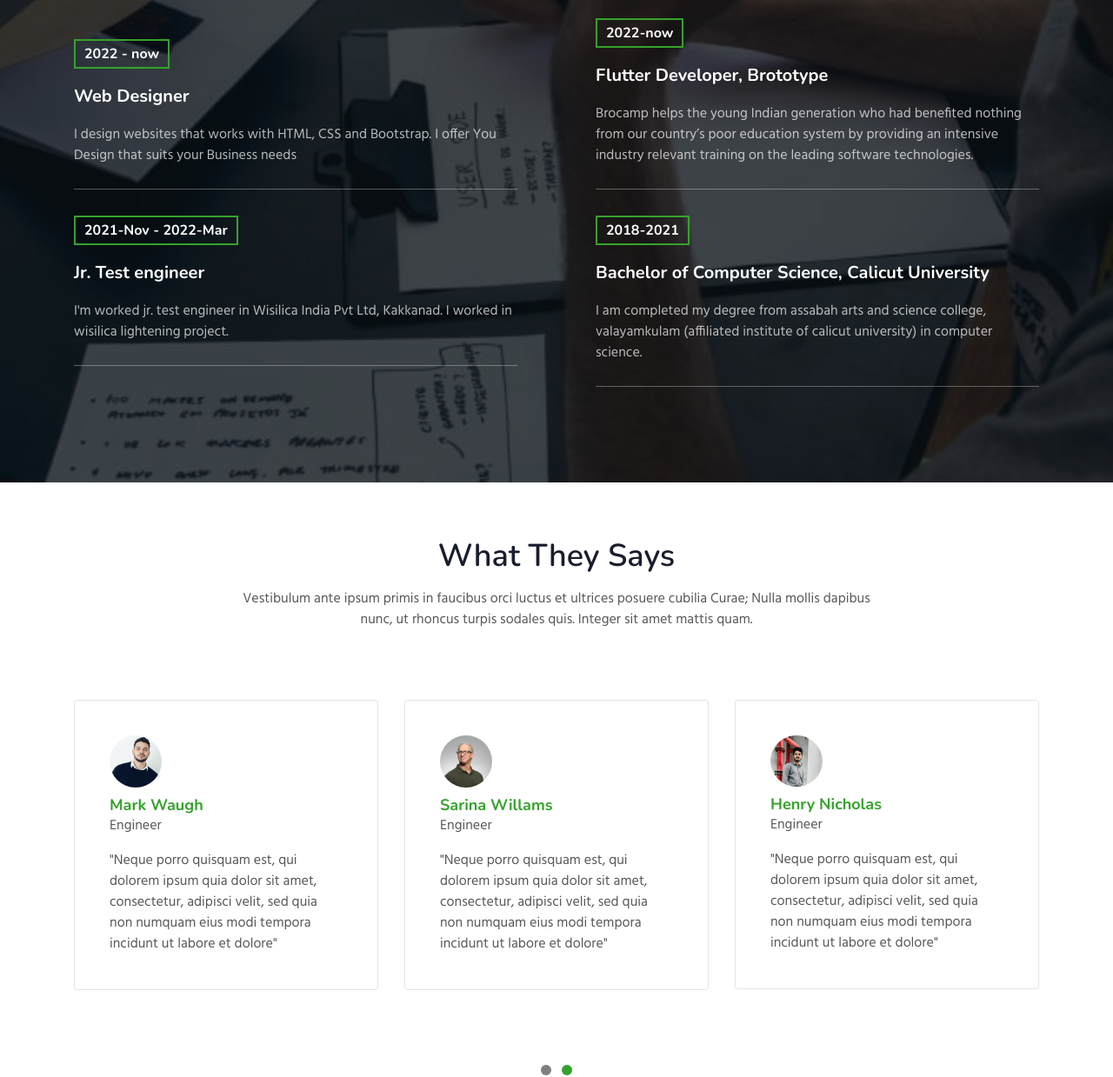
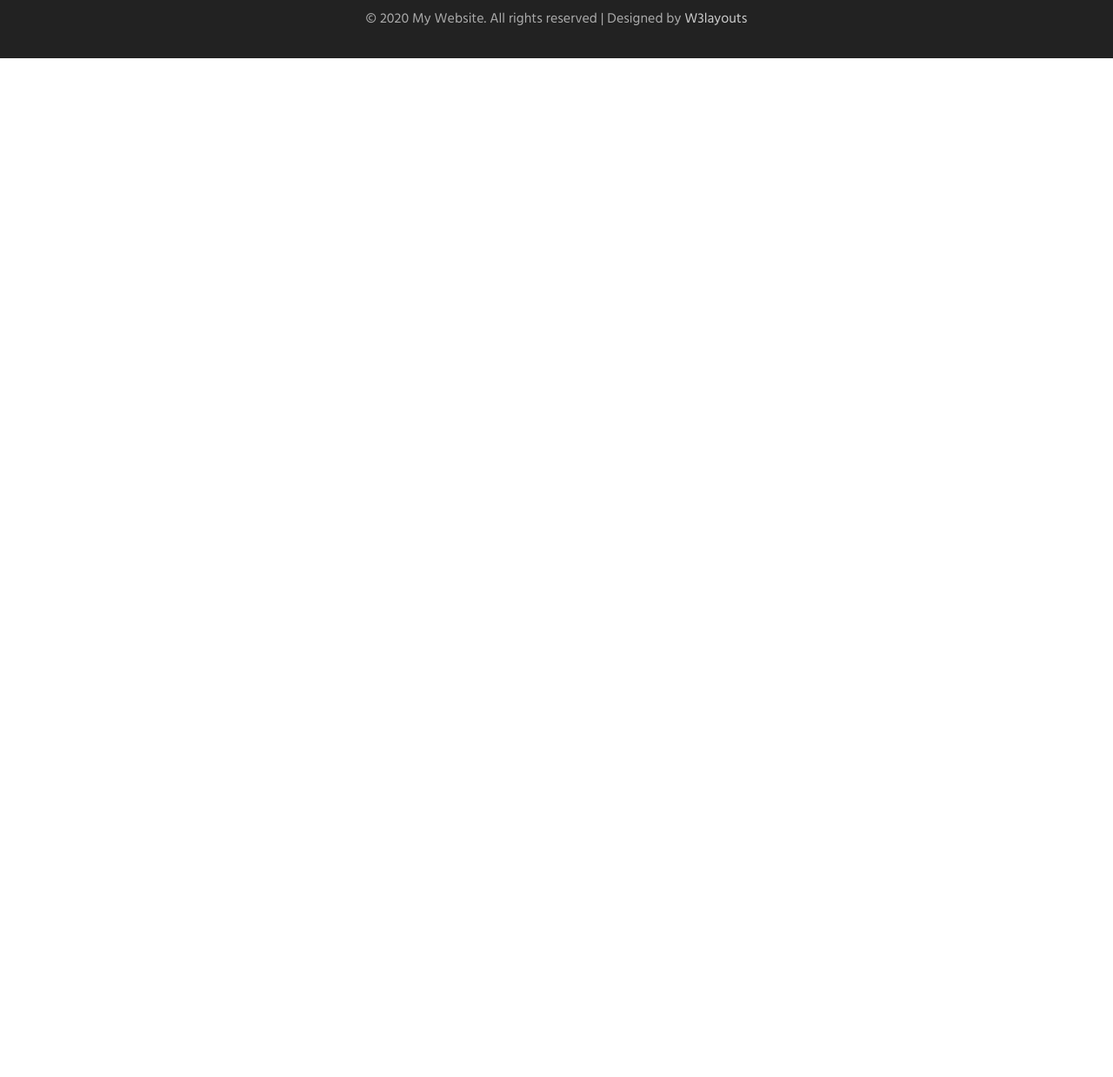
Before and after one commit to MuhammedFaseenCM/portfolio, a plain HTML site: page index.html in a window 1280 px wide. Shown: the part 3388-4627 px from the top of the page at 87% size. After the commit the page ends 3455 px from the top, so only its background shows below. Drawn offline with nearby package versions, Linux system fonts and the light colour scheme.

Commit message:
Update index.html

```diff
--- a/index.html
+++ b/index.html
@@ -379,7 +379,7 @@ Author URL: http://w3layouts.com
 </div>
 <script src="assets/js/jquery-3.3.1.min.js"></script>
 <script src="assets/js/lightbox-plus-jquery.min.js"></script>
-<section class="services-12" id="experience">
+<!-- <section class="services-12" id="experience">
 	<div class="form-12-content">
 		<div class="container">
 			<div class="grid grid-column-2 ">
@@ -416,7 +416,7 @@ Author URL: http://w3layouts.com
 		</div>
 	</div>
 </section>
-<section class="w3l-testimonials" id="testimonials">
+<!-- <section class="w3l-testimonials" id="testimonials">
   <div class="customers-6-content py-5">
     <div class="container py-lg-3">
       <div class="heading text-center mx-auto">
@@ -434,9 +434,9 @@ Author URL: http://w3layouts.com
 
         </ol>
         <!-- Carousel items -->
-        <div class="carousel-inner pb-5">
+<!--         <div class="carousel-inner pb-5">
 
-          <div class="carousel-item active">
+<!--           <div class="carousel-item active">
             <div class="customer row py-5 mt-3">
               <div class="col-lg-4 col-md-6">
                 <div class="card">
@@ -446,9 +446,9 @@ Author URL: http://w3layouts.com
                     <h3 class="card-title mt-2">Henry Nicholas</h3>
                     <p class="sub-title mb-3">Photographer</p>
                     <p class="card-text">  "Neque porro quisquam est, qui dolorem ipsum quia dolor sit amet, consectetur, adipisci velit, sed quia non numquam eius modi tempora incidunt ut labore et dolore"
-                    </p>
+                    </p> -->
 
-
+<!--
                   </div>
                 </div>
               </div>
@@ -465,8 +465,8 @@ Author URL: http://w3layouts.com
 
                   </div>
                 </div>
-              </div>
-              <div class="col-lg-4 offset-md-3 offset-lg-0 col-md-6 off-testi">
+              </div> -->
+<!--               <div class="col-lg-4 offset-md-3 offset-lg-0 col-md-6 off-testi">
                 <div class="card">
 
                   <div class="card-body">
@@ -481,9 +481,9 @@ Author URL: http://w3layouts.com
                 </div>
               </div>
             </div>
-          </div>
+          </div> -->
           <!--.item-->
-
+<!--
           <div class="carousel-item">
             <div class="customer row py-5 mt-3">
               <div class="col-lg-4 col-md-6">
@@ -499,8 +499,8 @@ Author URL: http://w3layouts.com
 
                   </div>
                 </div>
-              </div>
-              <div class="col-lg-4 col-md-6 off-testi-2">
+              </div> -->
+<!--               <div class="col-lg-4 col-md-6 off-testi-2">
                 <div class="card">
 
                   <div class="card-body">
@@ -515,8 +515,8 @@ Author URL: http://w3layouts.com
                 </div>
 
 
-              </div>
-              <div class="col-lg-4 offset-md-3 offset-lg-0 col-md-6 off-testi">
+              </div> -->
+<!--               <div class="col-lg-4 offset-md-3 offset-lg-0 col-md-6 off-testi">
                 <div class="card">
 
                   <div class="card-body">
@@ -530,18 +530,18 @@ Author URL: http://w3layouts.com
                   </div>
                 </div>
               </div>
-            </div>
+            </div> -->
 
-          </div>
+<!--           </div> -->
 
 
-        </div>
+<!--         </div> -->
         <!--.carousel-inner-->
-      </div>
+<!--       </div>
     </div>
-  </div>
+  </div> -->
   <!--//customers -->
-</section>
+<!-- </section>  -->
 
  <!-- grids block 5 -->
  <section class="w3l-footer-29-main" id="footer">
```
